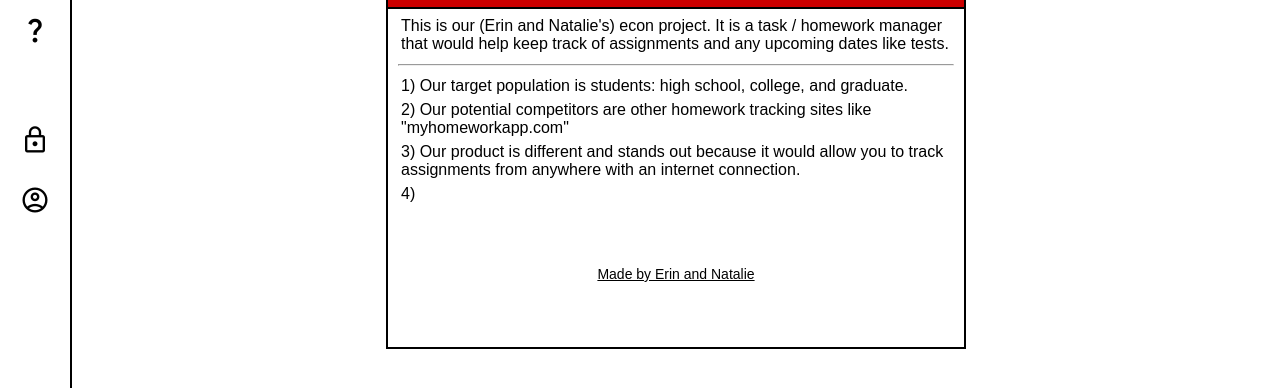
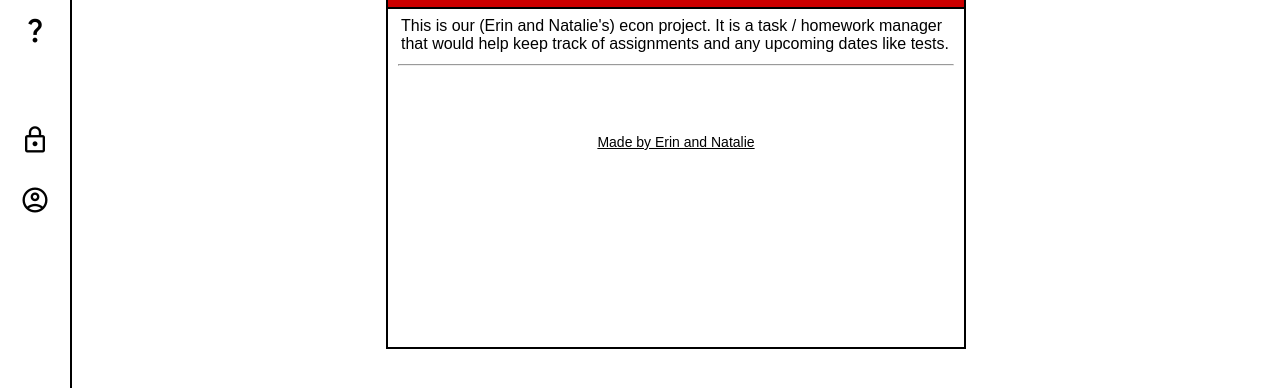
Before and after one commit to zapsters/taskmaster, a plain HTML site: page about.html in a window 1280 px wide. Shown: the part 138-526 px from the top of the page. Drawn offline with nearby package versions, Linux system fonts and the light colour scheme.

Commit message:
Removed text on the about page

```diff
--- a/about.html
+++ b/about.html
@@ -25,10 +25,6 @@ https://fonts.googleapis.com/css2?family=Material+Symbols+Outlined:opsz,wght,FIL
 						<div class="aboutbox">
 							<p>This is our (Erin and Natalie's) econ project. It is a task / homework manager that would help keep track of assignments and any upcoming dates like tests.</p>
 							<hr>
-							<p>1) Our target population is students: high school, college, and graduate.</p>
-							<p>2) Our potential competitors are other homework tracking sites like "myhomeworkapp.com"</p>
-							<p>3) Our product is different and stands out because it would allow you to track assignments from anywhere with an internet connection.</p>
-							<p>4) </p>
 						</div>
 
 						<div class="boxFooter" style="margin-top: 40px;">
```
